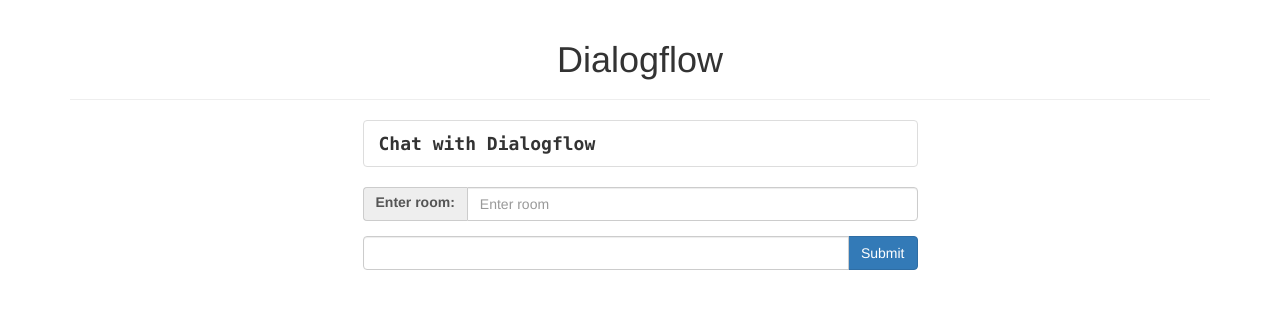
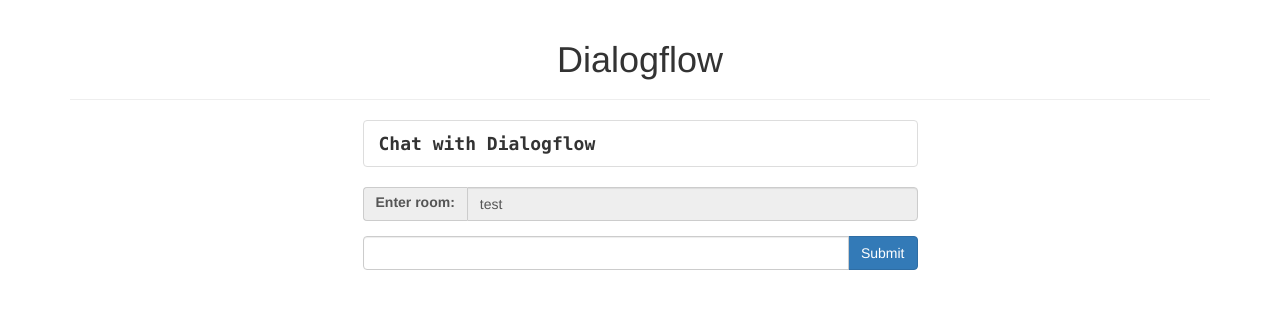
Before and after one commit to hane1818/test-bot, a Django app: page / in a window 1280 px wide. Shown: the top 309 px of the page. Run offline with Django 3.2, Linux system fonts and the light colour scheme; some libraries are stand-ins or nearby versions.

Commit message:
Set room default cannot edit

```diff
--- a/templates/home.html
+++ b/templates/home.html
@@ -27,7 +27,7 @@
               <span class="input-group-addon">
                 <label>Enter room: </label>
               </span>
-              <input type="text" name="room" id="room" placeholder="Enter room" class="form-control">
+              <input type="text" name="room" id="room" placeholder="Enter room" class="form-control" value="test" readonly>
             </div>
             <div class="input-group form-group mb-3">
               <input type="text" class="form-control js-text">
```
